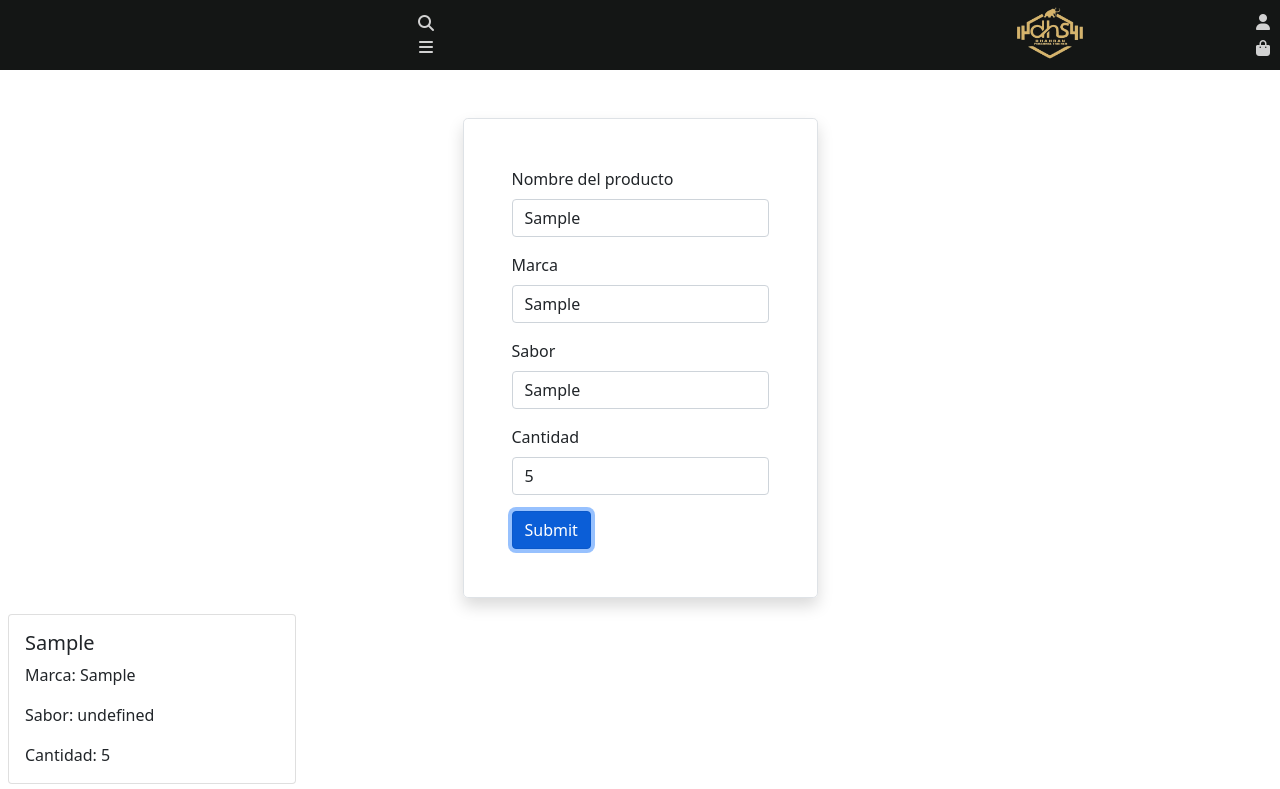
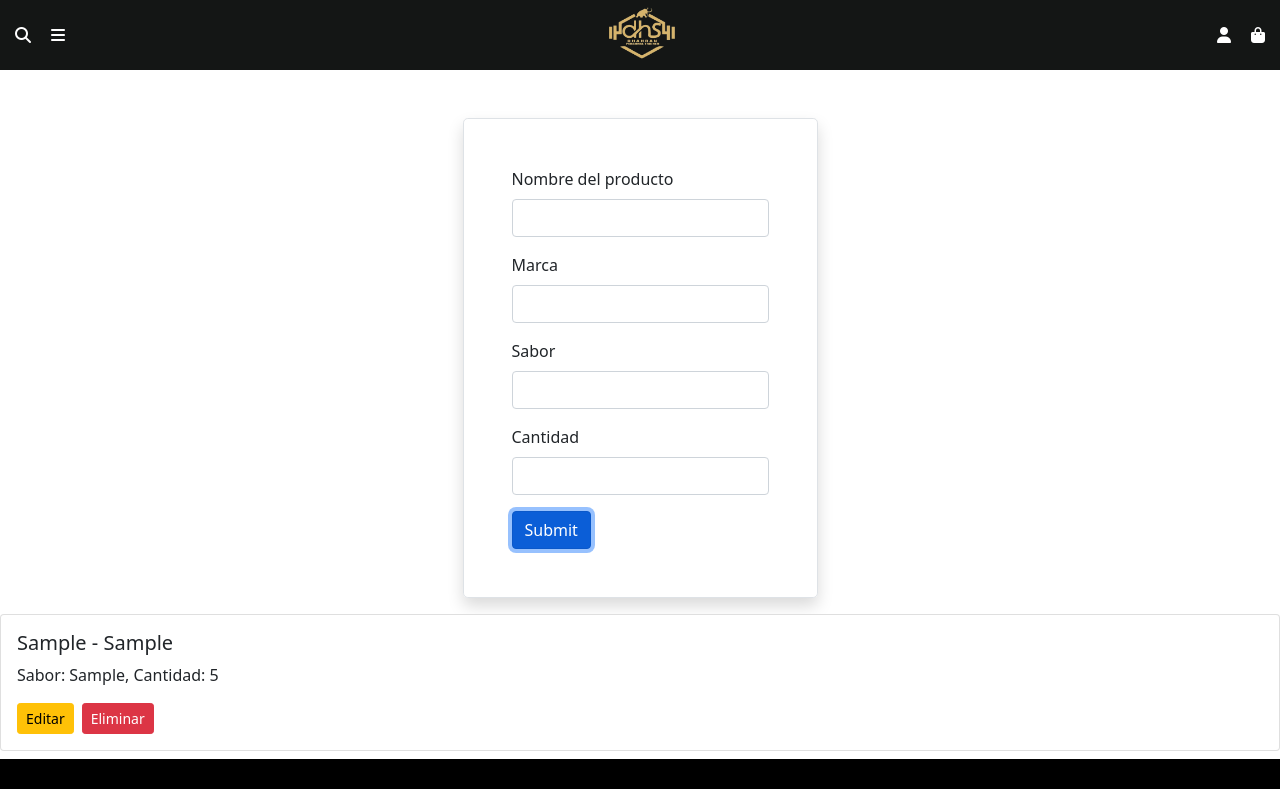
Before and after one commit to RedaBetancor/WebDesign, a plain HTML site: page store.html in a window 1280 px wide. Both pictures are taken after typing "Sample", "Sample", "Sample", "5" into the empty fields and a click on the button "Submit". Shown: the top 789 px of the page. Drawn offline with nearby package versions, Linux system fonts and the light colour scheme.

Commit message:
eleven commit

```diff
--- a/css/store.css
+++ b/css/store.css
@@ -4,19 +4,19 @@
 }
 
 #head {
+  width: 100vw;
   display: flex;
   flex-direction: row;
-  justify-content: space-between;
+  justify-content: space-around;
   align-items: center;
   background-color: #141615;
   height: 70px;
 }
 
-.left-side {
+.left-side-head {
+  color: white;
   display: flex;
   flex-direction: row;
-  color: white;
-  margin-left: 10px;
   gap: 20px;
 }
 
@@ -37,9 +37,8 @@
   width: 75px;
 }
 
-.right-side {
+.right-side-head {
   color: white;
-  margin-right: 10px;
   display: flex;
   flex-direction: row;
   gap: 20px;
@@ -50,7 +49,8 @@
 }
 
 .footer {
-  height: 100vh;
+  background-color: black;
+  height: 120vh;
   width: 100vw;
   display: flex;
   flex-direction: column;
@@ -76,7 +76,6 @@
 
 .central-side {
   color: #d1d1d1;
-  text-align: center;
   display: flex;
   flex-direction: column;
   align-items: center;
@@ -84,11 +83,15 @@
 }
 
 .central-side h2 {
+  text-align: center;
   color: #d6b46c;
   margin-bottom: 15px;
+  width: 100%;
 }
 
 .central-side ul {
+  text-align: center;
+  padding: 0;
   list-style-type: none;
 }
 
@@ -119,13 +122,55 @@
 /* @media only screen and (max-width: 600px) {...} */
 
 /* Small devices (portrait tablets and large phones, 600px and up) */
-/* @media only screen and (min-width: 600px) {...} */
+@media only screen and (min-width: 600px) {
+  .footer {
+    justify-content: center;
+    height: 65%;
+  }
+}
 
 /* Medium devices (landscape tablets, 768px and up) */
-/* @media only screen and (min-width: 768px) {...} */
+@media only screen and (min-width: 768px) {
+  #head {
+    justify-content: space-between;
+  }
+
+  .right-side-head {
+    margin-right: 15px;
+  }
+
+  .left-side-head {
+    margin-left: 15px;
+  }
+}
 
 /* Large devices (laptops/desktops, 992px and up) */
-/* @media only screen and (min-width: 992px) {...} */
+@media only screen and (min-width: 992px) {
+  .footer {
+    height: 60vh;
+    flex-direction: row;
+    justify-content: space-between;
+  }
+
+  .left-side {
+    width: 30%;
+    padding: 0 15px;
+  }
+
+  .central-side {
+    padding: 0 15px;
+  }
+
+  .a-footer {
+    display: flex;
+    flex-direction: column;
+    gap: 20px;
+  }
+
+  .right-side {
+    padding: 0 25px;
+  }
+}
 
 /* Extra large devices (large laptops and desktops, 1200px and up) */
 /* @media only screen and (min-width: 1200px) {...} */
--- a/js/store.js
+++ b/js/store.js
@@ -1,84 +1,114 @@
-document.getElementById("button").addEventListener("click", function (e) {
-  e.preventDefault();
+const form = document.getElementById("product-form");
+const button = document.getElementById("button");
+const productList = document.getElementById("product-list");
+const products = [];
 
-  if (validateForm()) {
-    const PRODUCTNAME = document.getElementById("product-name").value;
-    const QUANTITY = document.getElementById("quantity").value;
-    const FLAVOR = document.getElementById("flavor").value;
-    const BRAND = document.getElementById("brand").value;
+button.addEventListener("click", function (event) {
+  event.preventDefault();
 
-    const PRODUCTDATA = {
-      name: PRODUCTNAME,
-      flavor: FLAVOR,
-      brand: BRAND,
-      quantity: QUANTITY,
-    };
+  const productName = document.getElementById("product-name").value;
+  const brand = document.getElementById("brand").value;
+  const flavor = document.getElementById("flavor").value;
+  const quantity = document.getElementById("quantity").value;
 
-    agregarProductoALista(PRODUCTDATA);
-    document.getElementById("productForm").reset();
+  if (!productName || !brand || !flavor || !quantity) {
+    displayErrorMessage("Por favor, complete todos los campos.");
+    return;
   }
+
+  const product = {
+    productName,
+    brand,
+    flavor,
+    quantity,
+  };
+
+  products.push(product);
+
+  form.reset();
+
+  displayProductList();
+
+  clearErrorMessages();
 });
 
-function validateForm() {
+function displayProductList() {
+  productList.innerHTML = "";
+
+  products.forEach(function (product, index) {
+    const productCard = document.createElement("div");
+    productCard.className = "card mb-2";
+
+    const cardBody = document.createElement("div");
+    cardBody.className = "card-body";
+
+    const title = document.createElement("h5");
+    title.className = "card-title";
+    title.textContent = product.productName + " - " + product.brand;
+
+    const details = document.createElement("p");
+    details.className = "card-text";
+    details.textContent =
+      "Sabor: " + product.flavor + ", Cantidad: " + product.quantity;
+
+    const editButton = document.createElement("button");
+    editButton.className = "btn btn-warning btn-sm me-2";
+    editButton.textContent = "Editar";
+    editButton.addEventListener("click", function () {
+      editProduct(index);
+    });
+
+    const deleteButton = document.createElement("button");
+    deleteButton.className = "btn btn-danger btn-sm";
+    deleteButton.textContent = "Eliminar";
+    deleteButton.addEventListener("click", function () {
+      products.splice(index, 1);
+      displayProductList();
+    });
+
+    cardBody.appendChild(title);
+    cardBody.appendChild(details);
+    cardBody.appendChild(editButton);
+    cardBody.appendChild(deleteButton);
+
+    productCard.appendChild(cardBody);
+
+    productList.appendChild(productCard);
+  });
+}
+
+function displayErrorMessage(message) {
   clearErrorMessages();
 
-  const PRODUCTNAME = document.getElementById("product-name").value;
-  const QUANTITY = document.getElementById("quantity").value;
-  const FLAVOR = document.getElementById("flavor").value;
-  const BRAND = document.getElementById("brand").value;
+  const errorMessage = document.createElement("div");
+  errorMessage.className = "alert alert-danger";
+  errorMessage.textContent = message;
 
-  let isValid = true;
-
-  if (PRODUCTNAME.trim() === "") {
-    displayErrorMessage("product-name", "Por favor, rellene el campo.")
-    isValid = false;
-  }
-
-  if (QUANTITY.trim() === "") {
-    displayErrorMessage("quantity", "Por favor, rellene el campo.")
-    isValid = false;
-  }
-
-  if (FLAVOR.trim() === "") {
-    displayErrorMessage("flavor", "Por favor, rellene el campo.")
-    isValid = false;
-  }
-
-  if (BRAND.trim() === "") {
-    displayErrorMessage("brand", "Por favor, rellene el campo.")
-    isValid = false;
-  }
-
-  return isValid;
-}
-
-function displayErrorMessage(fieldId, message) {
-  const ERRORMESSAGEELEMENT = document.getElementById(fieldId + "-error");
-  ERRORMESSAGEELEMENT.textContent = message;
+  form.insertBefore(errorMessage, form.firstChild);
 }
 
 function clearErrorMessages() {
-  const ERRORMESSAGES = document.querySelectorAll(".error-message");
-  ERRORMESSAGES.forEach(function (ERRORMESSAGES) {
-    ERRORMESSAGES.textContent = "";
+  const errorMessage = form.querySelectorAll(".invalid-feedback");
+  errorMessage.forEach(function (errorMessage) {
+    errorMessage.textContent = "";
   });
 }
 
-function agregarProductoALista(producto) {
-  const PRODUCTLISTCONTAINER = document.getElementById("productList");
+function editProduct(index) {
+  const product = products[index];
 
-  const PRODUCTCARD = document.createElement("div");
-  PRODUCTCARD.className = "card m-2";
-  PRODUCTCARD.style = "width: 18rem;";
+  document.getElementById("product-name").value = product.productName;
+  document.getElementById("brand").value = product.brand;
+  document.getElementById("flavor").value = product.flavor;
+  document.getElementById("quantity").value = product.quantity;
 
-  PRODUCTCARD.innerHTML = `
-      <div class="card-body">
-        <h5 class="card-title">${producto.name}</h5>
-        <p class="card-text">Marca: ${producto.brand}</p>
-        <p class="card-text">Sabor: ${producto.taste}</p>
-        <p class="card-text">Cantidad: ${producto.quantity}</p>
-      </div>
-    `;
+  products.splice(index, 1);
 
-  PRODUCTLISTCONTAINER.appendChild(PRODUCTCARD);
+  displayProductList();
 }
+
+function deleteProduct(index) {
+  products.splice(index, 1);
+
+  displayProductList();
+}
--- a/store.html
+++ b/store.html
@@ -24,7 +24,7 @@
 
   <body>
     <nav id="head">
-      <label for="menu" class="left-side">
+      <label for="menu" class="left-side-head">
         <i class="fa-solid fa-magnifying-glass" id="search"></i>
         <i class="fa-solid fa-bars" id="burguer"></i>
         <i class="fa-solid fa-xmark" id="cross"></i>
@@ -36,7 +36,7 @@
         <img src="img/Logo.png" alt="Logo" />
       </div>
 
-      <div class="right-side">
+      <div class="right-side-head">
         <i class="fa-solid fa-user" id="user"></i>
         <i class="fa-solid fa-bag-shopping" id="bag"></i>
       </div>
@@ -101,7 +101,7 @@
         <button id="button" class="btn btn-primary">Submit</button>
       </form>
     </div>
-    <div id="productList" class="mt-3"></div>
+    <div id="product-list" class="mt-3"></div>
 
     <div class="footer">
       <div class="left-side">
```
Also changed, not shown: css/style.css (+5 -10 lines), index.html (+8 -2 lines), js/store-2.js (deleted, +0 -43 lines).
